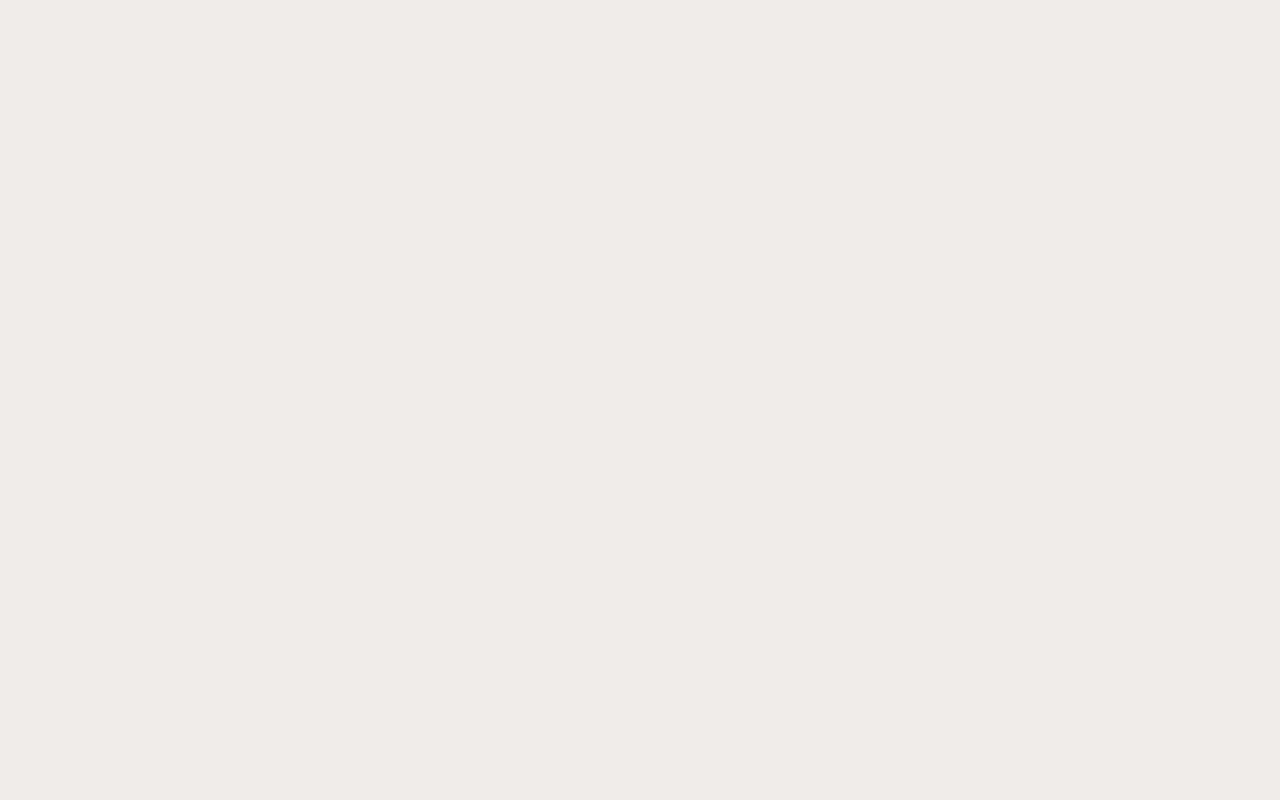
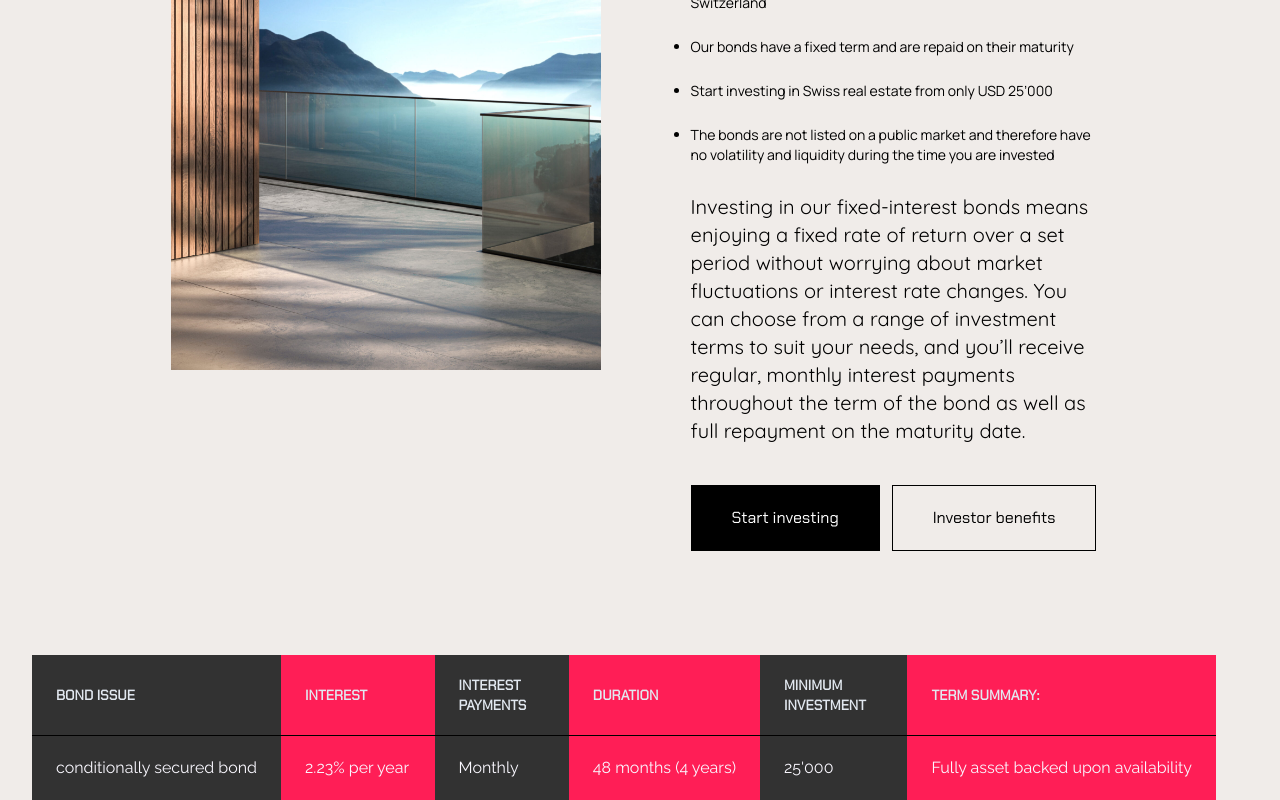
Before and after one commit to Subhojit98/Holiday-Homes-To-Stay, a React (Vite) app: page /fixed-income in a window 1280 px wide. Before the commit this address had no page. Shown: the part 1560-2360 px from the top of the page. Before the commit the page ends 800 px from the top, so only its background shows below. Built offline with nearby package versions, Linux system fonts and the light colour scheme; a web font is replaced by a local one.

Commit message:
fixed some issues in cards link and table ui

```diff
--- a/src/App.tsx
+++ b/src/App.tsx
@@ -4,6 +4,9 @@ import Navbar from './components/Navbar/Navbar';
 import CreateAccount from './pages/CreateAccount';
 import Home from './pages/Home'
 import { BrowserRouter as Router, Routes, Route } from 'react-router-dom';
+import InvestmentDetails_1 from './pages/InvestmentDetails_1';
+import InvestmentDetails_3 from './pages/InvestmentDetails_3';
+import InvestmentDetails_2 from './pages/InvestmentDetails_2';
 function App() {
 
 
@@ -14,6 +17,9 @@ function App() {
         <Routes>
           <Route path='/' element={<Home />} />
           <Route path='became-investor' element={<CreateAccount />} />
+          <Route path='leisure-investor' element={<InvestmentDetails_1 />} />
+          <Route path='fixed-income' element={<InvestmentDetails_2 />} />
+          <Route path='fainancial-investor' element={<InvestmentDetails_3 />} />
         </Routes>
       </Router>
     </>
--- a/src/components/Home/Intro_section/Cards.tsx
+++ b/src/components/Home/Intro_section/Cards.tsx
@@ -1,8 +1,8 @@
 import { cardsProp } from '../../../interface/CradsData'
-
+import { Link } from 'react-router-dom'
 
 const Cards = ({ cards }: cardsProp) => {
-    const { head, title, body, backImage } = cards
+    const { head, title, body, backImage, link } = cards
     return (
         <>
             <div >
@@ -18,13 +18,13 @@ const Cards = ({ cards }: cardsProp) => {
                         <div className="card-actions flex justify-center mt-10">
 
                             <button>
-                                <a href="" className="relative inline-flex items-center px-24 py-4 overflow-hidden text-lg font-medium text-black border-[1.1px] bg-white hover:text-white group hover:bg-transparent">
+                                <Link to={`${link}`} className="relative inline-flex items-center px-24 py-4 overflow-hidden text-lg font-medium text-black border-[1.1px] bg-white hover:text-white group hover:bg-transparent">
                                     <span className="absolute left-0 block w-full h-0 transition-all bg-transparent opacity-100 group-hover:h-full top-1/2 group-hover:top-0 duration-400 ease"></span>
                                     <span className="absolute right-0 flex items-center justify-start w-10 h-10 duration-300 transform translate-x-full group-hover:translate-x-0 ease">
                                         <svg className="w-5 h-5" fill="none" stroke="currentColor" viewBox="0 0 24 24" xmlns="http://www.w3.org/2000/svg"><path strokeLinecap="round" strokeLinejoin="round" strokeWidth="2" d="M14 5l7 7m0 0l-7 7m7-7H3"></path></svg>
                                     </span>
                                     <span className="relative font-chakra">Details</span>
-                                </a>
+                                </Link>
                             </button>
                         </div>
                     </div>
--- a/src/components/Investment Details/Table.tsx
+++ b/src/components/Investment Details/Table.tsx
@@ -3,8 +3,7 @@ import TableText from "./TableText";
 
 
 const Table: React.FC<tableDataProps> = ({ tHaed, tVal }) => {
-    // Background colors for Table
-    // const tableBg = ['tableBg_2', 'tableBg_1'];
+
     // Define the number of columns per row
     const columnsPerRow = tHaed.length; // Adjust this as needed
 
@@ -22,8 +21,7 @@ const Table: React.FC<tableDataProps> = ({ tHaed, tVal }) => {
                                         <th
                                             key={i}
                                             scope="col"
-                                            className={`px-6 py-3 tablet:py-11 bigTablet:py-5 desktop:py-9 border-b border-black font-chakra text-sm uppercase ${i % 2 == 0 ? 'bg-tableBg_2' : 'bg-tableBg_1'} `}
-
+                                            className={`px-6 py-3 tablet:py-11 bigTablet:py-5 desktop:py-9 border-b border-black text-slate-200 font-chakra text-sm uppercase ${i % 2 == 0 ? 'bg-tableBg_2' : 'bg-tableBg_1'}  `}
                                         >
                                             {head}
                                         </th>
@@ -41,7 +39,7 @@ const Table: React.FC<tableDataProps> = ({ tHaed, tVal }) => {
                                             <td
                                                 key={i}
                                                 scope="row"
-                                                className={`px-6 py-4 tablet:py-9 bigTablet:py-5 desktop:py-6 font-medium whitespace-nowrap font-Raleway text-tableText ${i % 2 == 1 ? 'bg-tableBg_1' : 'bg-tableBg_2'}`}
+                                                className={`px-6 py-4 tablet:py-9 bigTablet:py-5 desktop:py-6  whitespace-nowrap font-Raleway  ${i % 2 == 1 ? 'bg-tableBg_1' : 'bg-tableBg_2'} text-[#faf8ff]`}
                                             >
                                                 {text}
                                             </td>
--- a/src/data/incomeType.ts
+++ b/src/data/incomeType.ts
@@ -8,7 +8,8 @@ export  const cardText: cardsData[] = [
             title: " Leisure Investor",
             body: "Use the property yourself and earn lucrative returns when it's rented out.",
             backImage: card__1_Img,
-            id: 1
+            id: 1,
+            link: 'leisure-investor',
 
         },
         {
@@ -16,7 +17,8 @@ export  const cardText: cardsData[] = [
             title: " Fixed income",
             body: "Earn a fixed, monthly income from 2.23 - 8.12% p.a. and chose from different terms.",
             backImage: card__2_Img,
-            id: 2
+            id: 2,
+            link: 'fixed-income',
 
         },
         {
@@ -24,7 +26,8 @@ export  const cardText: cardsData[] = [
             title: " Financial Investor",
             body: "Invest in one of Switzerland's most exclusive developments with  returns.",
             backImage: card__3_Img,
-            id: 3
+            id: 3,
+            link: 'fainancial-investor',
 
         },
     ]
--- a/src/interface/CradsData.ts
+++ b/src/interface/CradsData.ts
@@ -3,7 +3,8 @@ export  interface cardsData  {
     head: string,
     title:string,
     body: string,
-    backImage: string
+    backImage: string,
+    link: string,
 }
 export interface image {
     intro_img: string
--- a/tailwind.config.js
+++ b/tailwind.config.js
@@ -32,7 +32,9 @@ export default {
       backgroundColor: {
         WholePage: '#f0ece9',
         specialBg: '#c6b5aa',
-        buttonsBg: '#222222'
+        buttonsBg: '#222222',
+        tableBg_1: '#FF1E56',
+        tableBg_2: '#323232',
       },
       textColor: {
         defaultTextColor: '#81807f',
```
